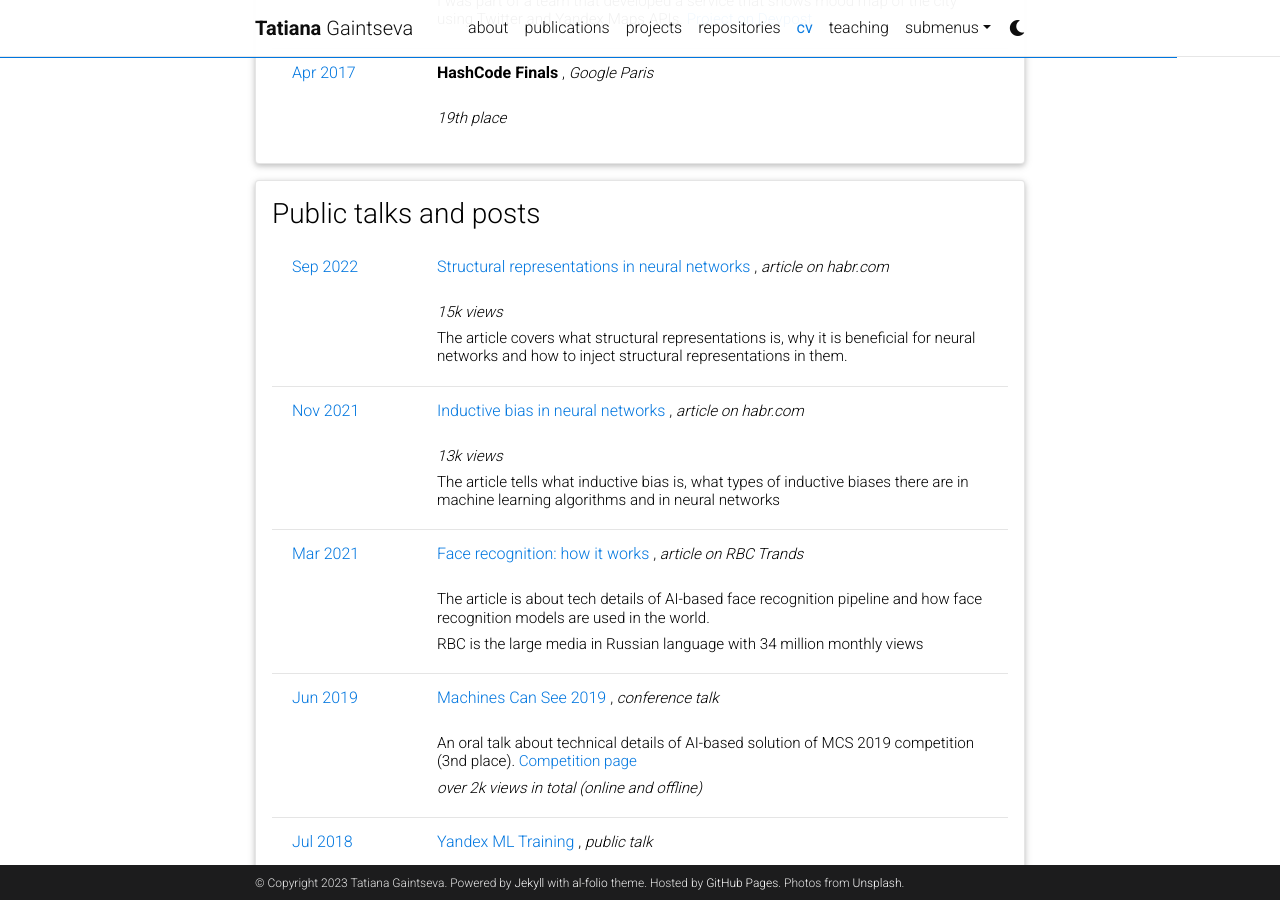
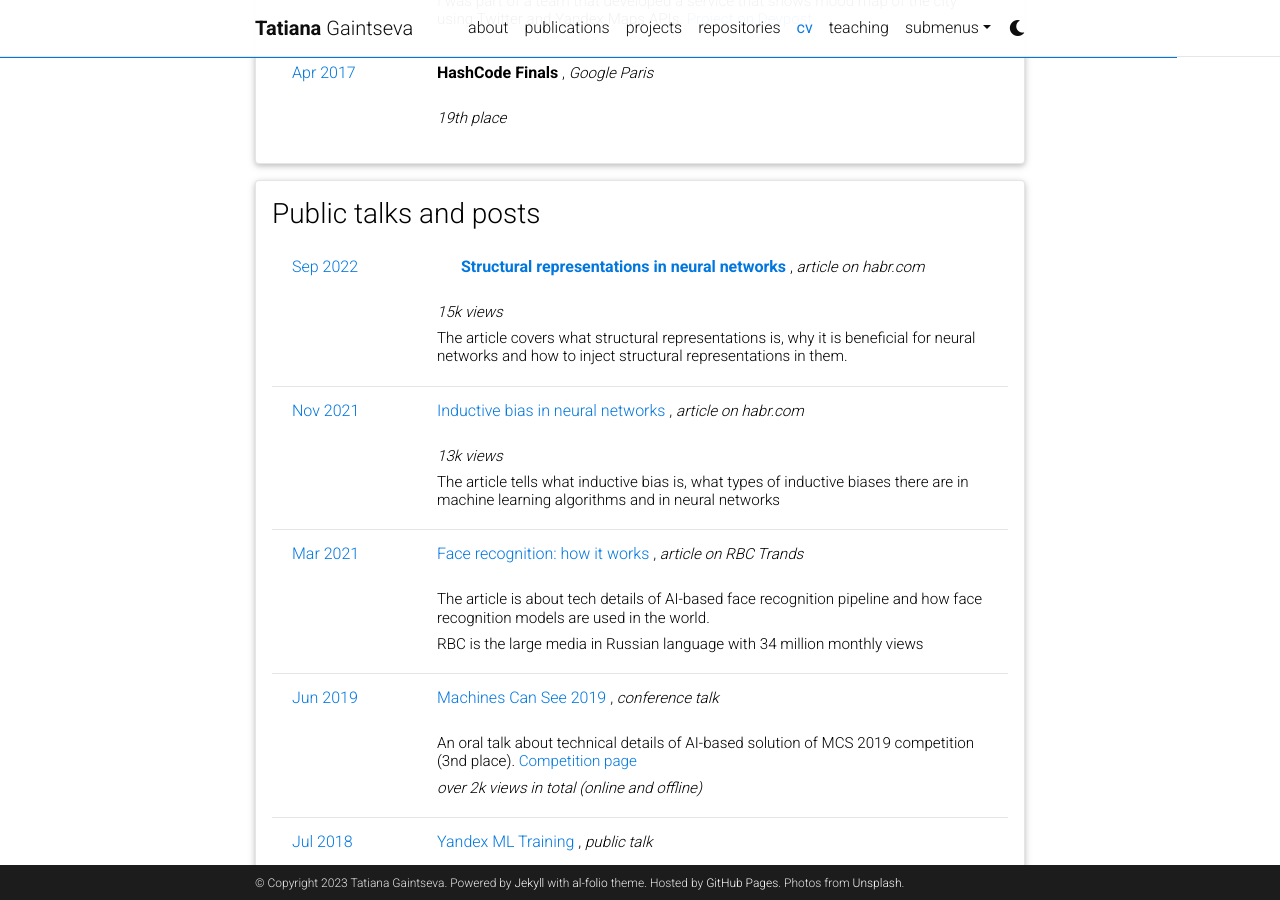
Before and after one commit to Atmyre/atmyre.github.io, a Jekyll site: the page built from _pages/cv.md, in a window 1280 px wide and 900 px high, scrolled down 3788 px. Built offline with Jekyll 4.4.1, drawn with Linux system fonts in a browser that asks for light colours; comment, search, counter and statistics services are not loaded; a style sheet for code colours, icons or effects is not loaded.

Commit message:
Update cv.yml

```diff
--- a/_data/cv.yml
+++ b/_data/cv.yml
@@ -143,7 +143,7 @@
 - title: Public talks and posts
   type: time_table
   contents:
-    - title: <a href="https://habr.com/ru/post/687646/">Structural representations in neural networks</a>
+    - title: <a class="title font-weight-bold ml-1 ml-md-4" href="https://habr.com/ru/post/687646/">Structural representations in neural networks</a>
       institution: article on habr.com
       year: Sep 2022
       descr: <i>15k views</i>
```
